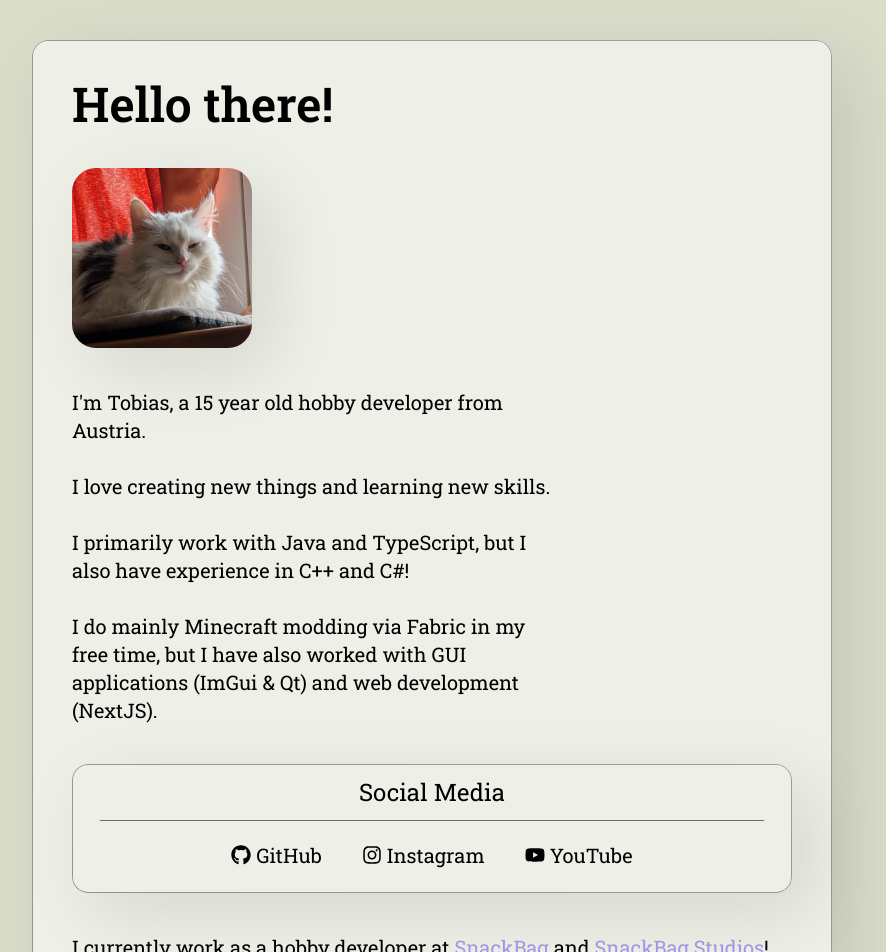
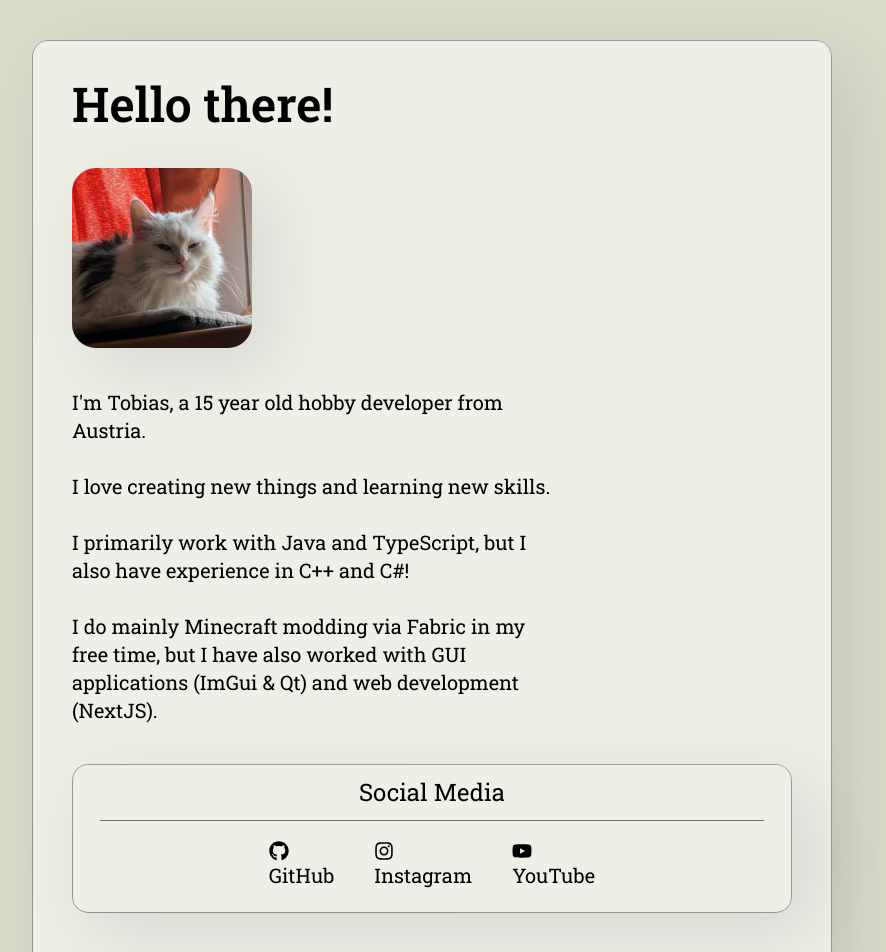
Before and after one commit to tobiazsh/tobiazsh.github.io, a Next.js app: page / in a window 1280 px wide. Shown: the top 952 px of the page, without its empty margins (208-1094 px from the left). Built offline with nearby package versions, Linux system fonts and the light colour scheme.

Commit message:
Fix css name

```diff
--- a/app/styles/global.module.css
+++ b/app/styles/global.module.css
@@ -38,7 +38,7 @@
     box-shadow: 20px 20px 70px rgba(var(--shadow-raw), 0.1);
 }
 
-.center_content_span > a {
+.center_content_a > a {
     height: 100%;
     display: flex;
     justify-content: center;
```
